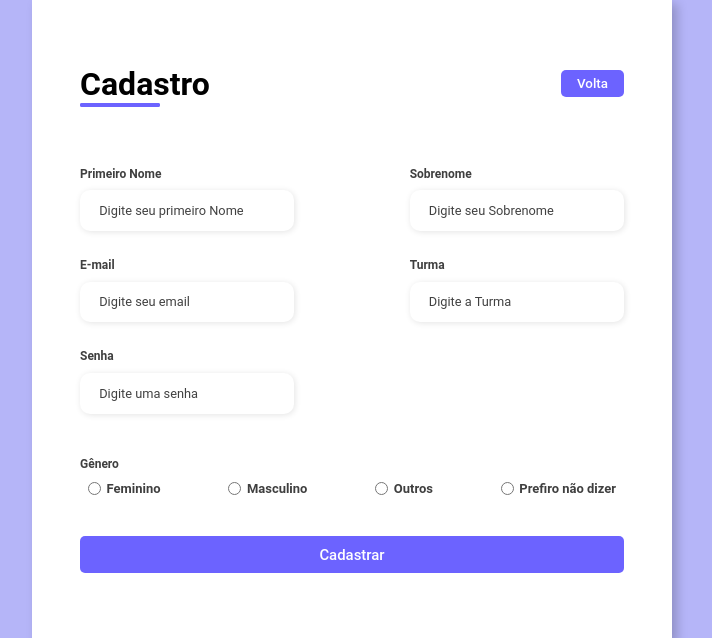
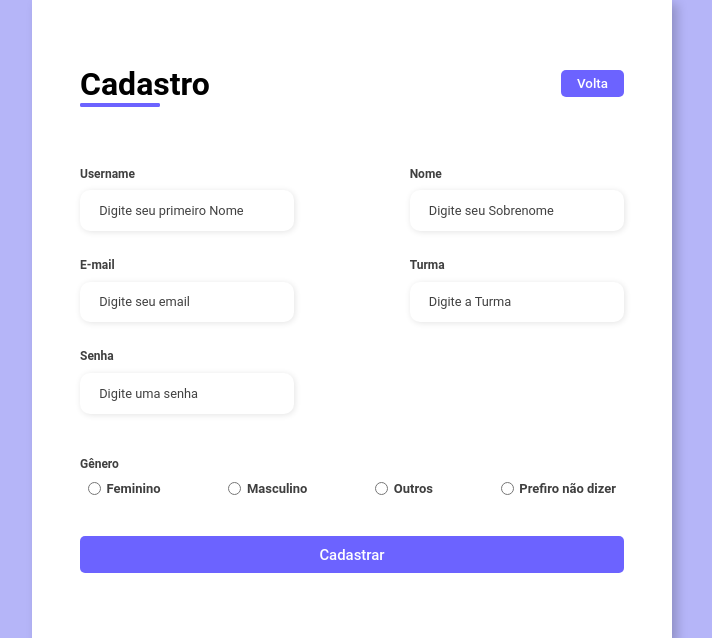
Before and after one commit to BREK1N/OmegaTCC, a Flask app: page /register in a window 1280 px wide. Shown: the part 81-719 px from the top of the page, without its empty margins (288-1000 px from the left). Run offline with Flask 2, Linux system fonts and the light colour scheme; the visitor is signed in with stand-in values (Sample User, id 1); some libraries are stand-ins or nearby versions.

Commit message:
Sistema de cadastror de Usuário Pronto
Finalizador o cadastror do usuário

```diff
--- a/app/controllers/defaults.py
+++ b/app/controllers/defaults.py
@@ -22,7 +22,7 @@ def login():
         username = request.form['username']
         password = request.form['password']
         cursor = mysql.connection.cursor(MySQLdb.cursors.DictCursor)
-        cursor.execute('SELECT * FROM adm_accounts WHERE user_adm = % s And password_adm = %s', (username, password))
+        cursor.execute('SELECT * FROM adm_accounts WHERE user_adm = % s And password_adm = MD5(%s)', (username, password))
         account = cursor.fetchone()
         if account:
             session['session_adm'] = True
@@ -41,26 +41,26 @@ def register():
         return redirect("login")
 
     msg = ''
-    if request.method == 'POST' and 'firstname' in request.form and 'lastname' in request.form and 'email' in request.form and 'turma' in request.form and 'password' in request.form:
-        firstname = request.form['firstname']
-        lastname = request.form['lastname']
+    if request.method == 'POST' and 'username' in request.form and 'password' in request.form and 'email' in request.form and 'nome' in request.form and 'turma' in request.form and 'gender' in request.form:
+        username = request.form['username']
+        password = request.form['password']
         email = request.form['email']
-        password = request.form['password']
+        nome = request.form['nome']
         turma = request.form['turma']
         gender = request.form['gender']
         cursor = mysql.connection.cursor(MySQLdb.cursors.DictCursor)
-        cursor.execute('SELECT * FROM accounts WHERE firstname = % s', (firstname, ))
+        cursor.execute('SELECT * FROM accounts WHERE username = % s', (username, ))
         account = cursor.fetchone()
         if account:
-            msg = 'Account already exists !'
+            msg = 'conta ja existe'
         elif not re.match(r'[^@]+@[^@]+\.[^@]+', email):
-            msg = 'Invalid email address !'
+            msg = 'email invalido'
         elif not re.match(r'[A-Za-z0-9]+', username):
-            msg = 'name must contain only characters and numbers !'
+            msg = 'nome deve conter apenas caracteres e números!'
         else:
-            cursor.execute('INSERT INTO accounts VALUES (% s, % s, % s, % s, % s, % s,)', (firstname, lastname, password, turma, email, gender,))
+            cursor.execute(f'INSERT INTO accounts (username, nome, password, turma, email, gender) VALUES ("{username}", "{nome}", MD5("{password}"),"{turma}", "{email}", "{gender}")')
             mysql.connection.commit()
-            msg = 'Registrador com sucesso'
+            msg = 'Cadastrador com sucesso!'
     elif request.method == 'POST':
         msg = 'Por favor, preencha o formulário !'
     return render_template('register.html', msg = msg)
--- a/app/templates/register.html
+++ b/app/templates/register.html
@@ -13,7 +13,7 @@
             <img src="../static/src/img/register-animate.svg" alt="">
         </div>
         <div class="form">
-            <form action="{{ url_for('register')}}" methods="POST">
+            <form action="{{ url_for('register')}}" method="POST">
                 <div class="form-header">
                     <div class="title">
                         <h1>Cadastro</h1>
@@ -25,12 +25,12 @@
                 </div>
                     <div class="input-group">
                         <div class="input-box">
-                            <label for="firstname">Primeiro Nome</label>
-                            <input type="text" name="firstname" id="firstname" placeholder="Digite seu primeiro Nome" required>
+                            <label for="firstname">Username</label>
+                            <input type="text" name="username" id="username" placeholder="Digite seu primeiro Nome" required>
                         </div>
                         <div class="input-box">
-                            <label for="lastname">Sobrenome</label>
-                            <input type="text" name="lastname" id="lastname" placeholder="Digite seu Sobrenome" required>
+                            <label for="lastname">Nome</label>
+                            <input type="text" name="nome" id="nome" placeholder="Digite seu Sobrenome" required>
                         </div>
                         <div class="input-box">
                             <label for="email">E-mail</label>
```
